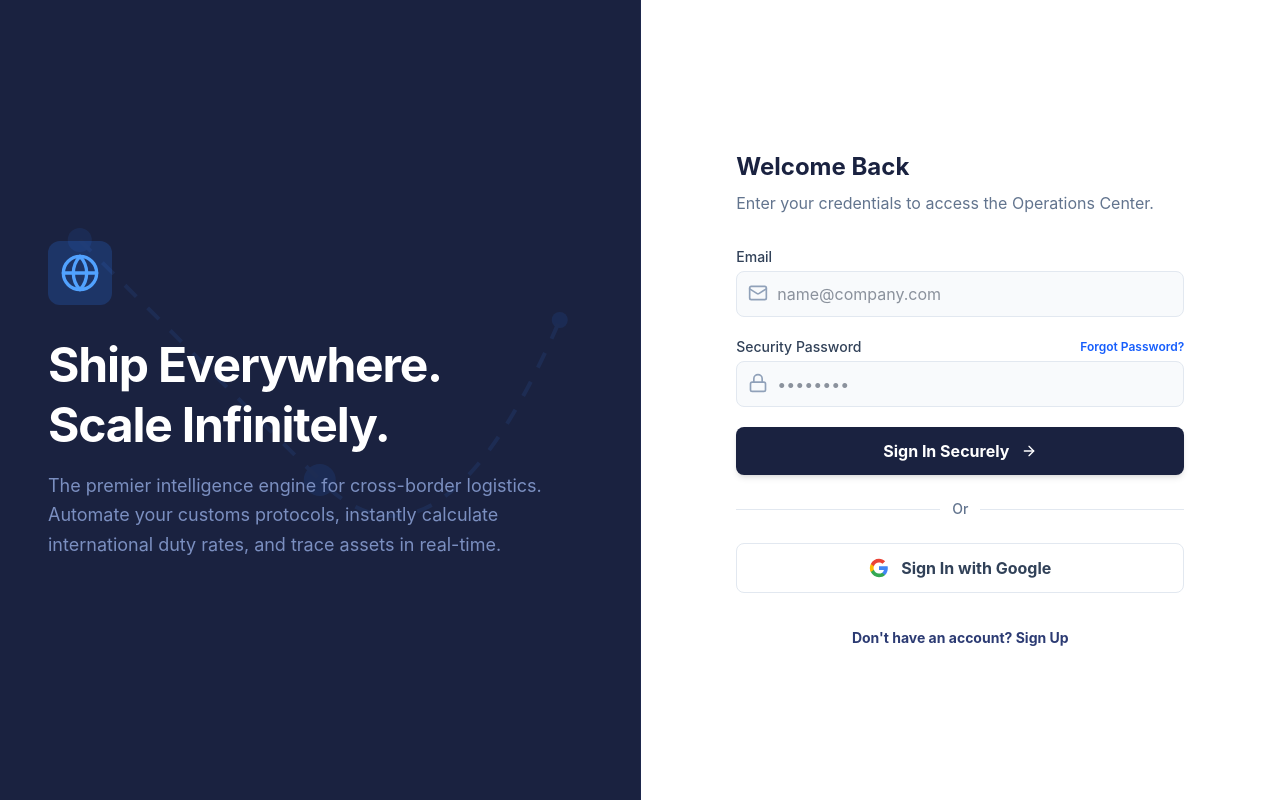
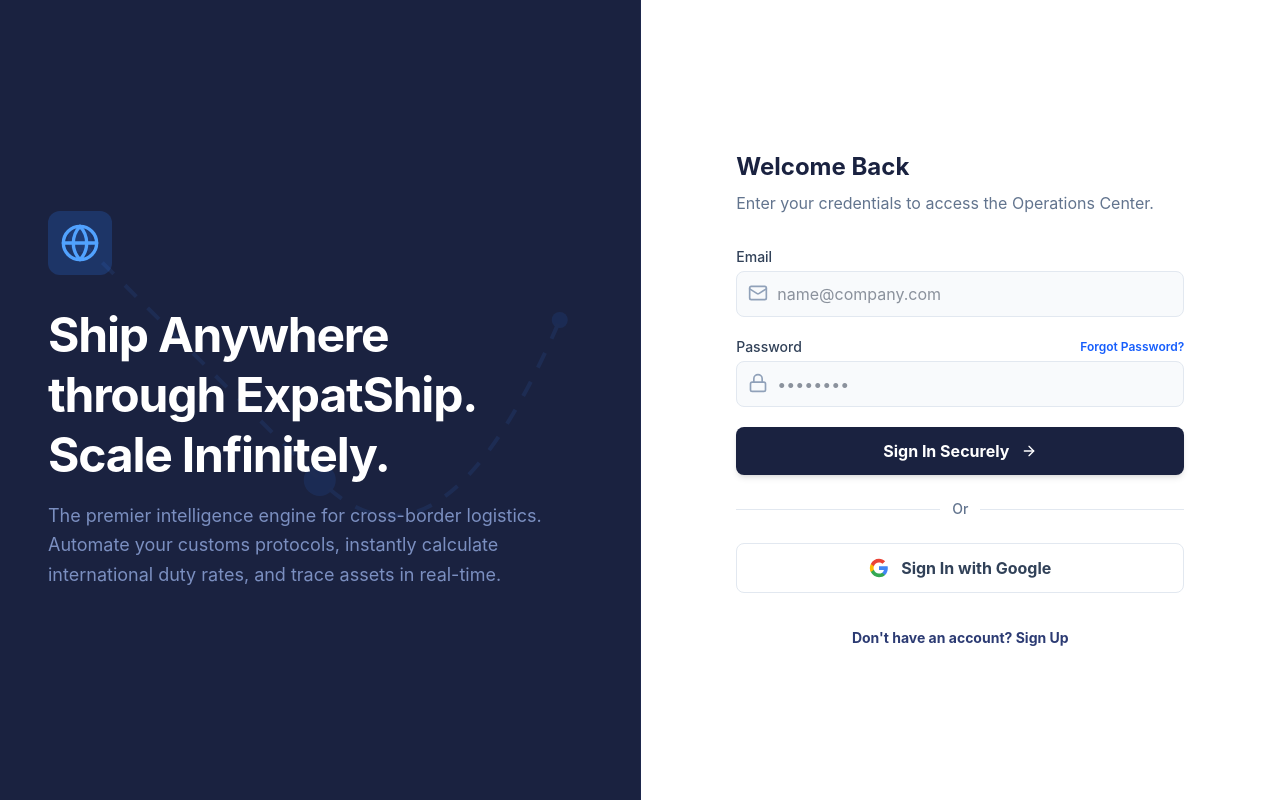
Before and after one commit to natureloved/ExpatShip, a React (Vite) app: page / in a window 1280 px wide. Built offline with nearby package versions, Linux system fonts and the light colour scheme.

Commit message:
UI text refinements and dashboard nomenclature logic

```diff
--- a/src/App.jsx
+++ b/src/App.jsx
@@ -98,7 +98,7 @@
         <header className="h-16 bg-white/80 backdrop-blur-md border-b border-slate-200 flex items-center justify-between px-8 sticky top-0 z-10">
           <h1 className="text-lg font-bold text-navy-900 flex items-center gap-2">
             {currentView === 'dashboard' && 'Operations Overview'}
-            {currentView === 'new-shipment' && 'Shipment Procure Wizard'}
+            {currentView === 'new-shipment' && 'New Dispatch'}
             {currentView === 'tracking' && 'Tracking Log'}
           </h1>
           <div className="flex items-center gap-4">
--- a/src/components/AuthGateway.jsx
+++ b/src/components/AuthGateway.jsx
@@ -49,7 +49,7 @@
               <Globe className="w-10 h-10 text-blue-400" />
             </div>
             <h1 className="text-4xl lg:text-5xl font-bold text-white tracking-tight mb-4 leading-tight">
-               Ship Everywhere.<br />Scale Infinitely.
+               Ship Anywhere through ExpatShip.<br />Scale Infinitely.
             </h1>
             <p className="text-navy-300 text-lg leading-relaxed">
                The premier intelligence engine for cross-border logistics. Automate your customs protocols, instantly calculate international duty rates, and trace assets in real-time.
@@ -108,7 +108,9 @@
 
              <div>
                <div className="flex justify-between items-center mb-1">
-                 <label className="block text-sm font-medium text-slate-700">Security Password</label>
+                 <label className="block text-sm font-medium text-slate-700">
+                   {isSignUp ? 'Create Password' : 'Password'}
+                 </label>
                  {!isSignUp && (
                    <a href="#" className="text-xs font-semibold text-blue-600 hover:text-blue-800">Forgot Password?</a>
                  )}
@@ -134,7 +136,7 @@
                {isLoading && authMethod === 'email' ? (
                   <div className="w-5 h-5 border-2 border-white border-t-transparent rounded-full animate-spin" />
                ) : (
-                  <>{isSignUp ? 'Open Account' : 'Sign In Securely'} <ArrowRight className="w-4 h-4 ml-1"/></>
+                  <>{isSignUp ? 'Create Account' : 'Sign In Securely'} <ArrowRight className="w-4 h-4 ml-1"/></>
                )}
              </button>
            </form>
--- a/src/components/ShipmentWizard.jsx
+++ b/src/components/ShipmentWizard.jsx
@@ -103,7 +103,7 @@
                   <MapPin className="w-5 h-5" />
                 </div>
                 <div>
-                   <h2 className="text-xl font-bold text-navy-900">Define Logistics Route</h2>
+                   <h2 className="text-xl font-bold text-navy-900">Map Your Route</h2>
                    <p className="text-sm text-slate-500">Pick the cross-border origin and destination.</p>
                 </div>
               </div>
```
